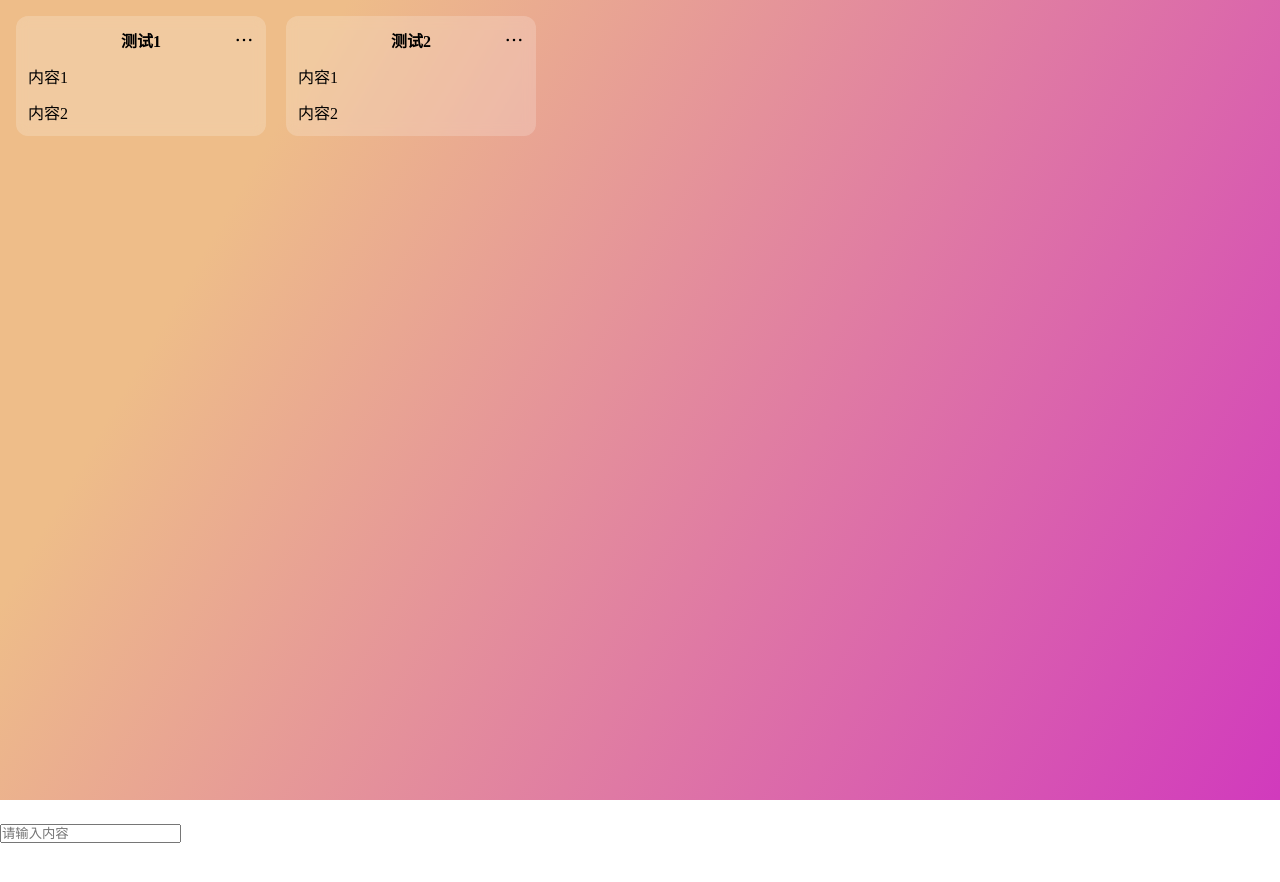
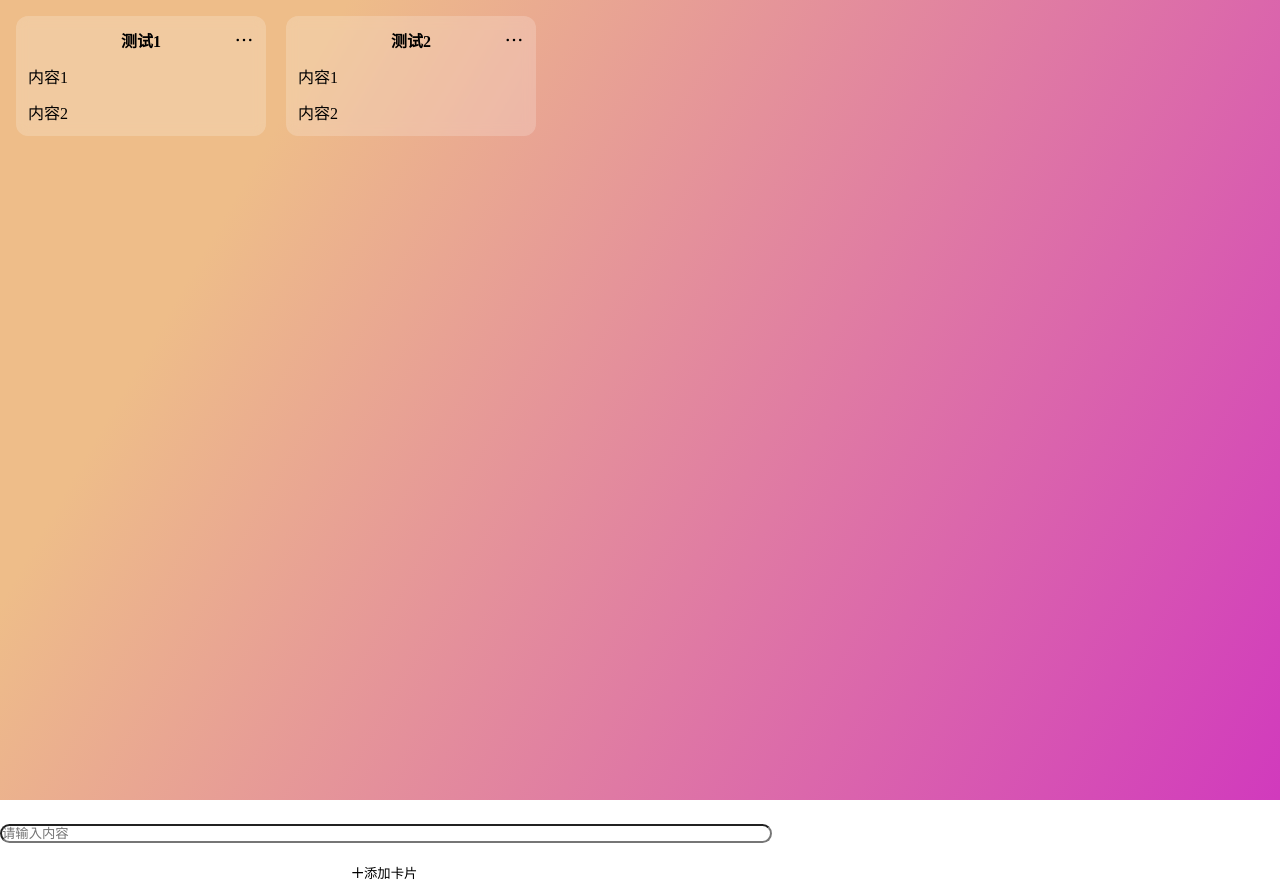
Before and after one commit to dxl519/tool-library, a React (Vite) app: page / in a window 1280 px wide. Both pictures are taken after a click on the element 1196 px from the left and 740 px from the top of the page. Before the commit the page ends 843 px from the top, so only its background shows below. Built offline with nearby package versions, Linux system fonts and the light colour scheme; a web font is replaced by a local one.

Commit message:
第一次提交

```diff
--- a/src/pages/index/index.less
+++ b/src/pages/index/index.less
@@ -12,7 +12,6 @@
     background: transparent !important;
     border-bottom: none !important;
 }
-
 .ant-drawer-content-wrapper{
     backdrop-filter: blur(16px);
 }
--- a/src/pages/index/index.module.less
+++ b/src/pages/index/index.module.less
@@ -24,6 +24,23 @@
 .todoListContainerBottom{
     padding: 0 12px;
     margin-top: 12px;
+}
+.AddCardBtn{
+    width: 100%;
+    margin-top: 20px;
+    background-color: transparent !important;
+    border: none !important;
+    font-family:'puhuiti' ;
+}
+.CardNameBox{
+    border-radius: 20px;
+    width: 100%;
+}
+.AddCardBtn:hover{
+    background-color: transparent !important;
+}
+.cardTitle{
+    // color: #fff;
 }
 .addTodo {
   position: absolute;
--- a/src/pages/index/index.tsx
+++ b/src/pages/index/index.tsx
@@ -1,16 +1,16 @@
 import React, { useEffect, useState } from "react";
-import { Drawer, Input } from "antd";
-import { PlusCircleFilled } from "@ant-design/icons";
+import { Drawer, Input, Button } from "antd";
+import { PlusCircleFilled, PlusOutlined } from "@ant-design/icons";
 
 import List from "@/pages/index/list";
 
 import style from "@/pages/index/index.module.less";
 import "@/pages/index/index.less";
 
-
 const Index: React.FC = () => {
   const [visible, setVisible] = useState<boolean>(false); //显示抽屉，增加待办
   const [isAddIcon, setIsAddIcon] = useState<boolean>(true);
+  const [todoContent, setToDoContent] = useState<string>();
   //打开抽屉，添加代办
   const handClickAddTodo = (): void => {
     setIsAddIcon(!isAddIcon);
@@ -27,7 +27,7 @@ const Index: React.FC = () => {
   const handChangeValue = (
     event: React.ChangeEvent<HTMLInputElement>
   ): void => {
-    console.log(event);
+    setToDoContent(event.target.value);
   };
   return (
     <div className={style.Container}>
@@ -41,7 +41,10 @@ const Index: React.FC = () => {
         closable={false}
         zIndex={20000}
       >
-        <Input placeholder="请输入内容" onChange={handChangeValue} />
+        <Input className={style.CardNameBox} placeholder="请输入内容" onChange={handChangeValue} />
+        <Button className={style.AddCardBtn} type="primary" shape="round" icon={<PlusOutlined />} size={'large'}>
+          添加卡片
+        </Button>
       </Drawer>
       {isAddIcon ? (
         <PlusCircleFilled
--- a/src/pages/index/list.tsx
+++ b/src/pages/index/list.tsx
@@ -7,6 +7,7 @@ import "@/pages/index/index.less";
 type Grouping = {
   id: number;
   groupName: string;
+//   children:
 };
 
 const List: React.FC = () => {
@@ -44,23 +45,19 @@ const List: React.FC = () => {
   ];
   return (
     <div className={style.boxContainer}>
-      {todoList.map((item) => {
-        return (
+      {todoList.map((item) => (
         <div className={style.todoListContainer} key={item.groupName}>
           <div className={style.todoListContainerTop}>
-              <h4 >{item.groupName}</h4>
+            <h4 className={style.cardTitle}>{item.groupName}</h4>
             <EllipsisOutlined className={style.Extensions} />
           </div>
-            {item.children.map((childrenItem: any) => {
-              return (
+          {item.children.map((childrenItem: any) => (
             <div className={style.todoListContainerBottom}>
               {childrenItem.content}
             </div>
-              );
-            })}
+          ))}
         </div>
-        );
-      })}
+      ))}
     </div>
   );
 };
```
Lines whose indentation alone changed are shown as unchanged.
